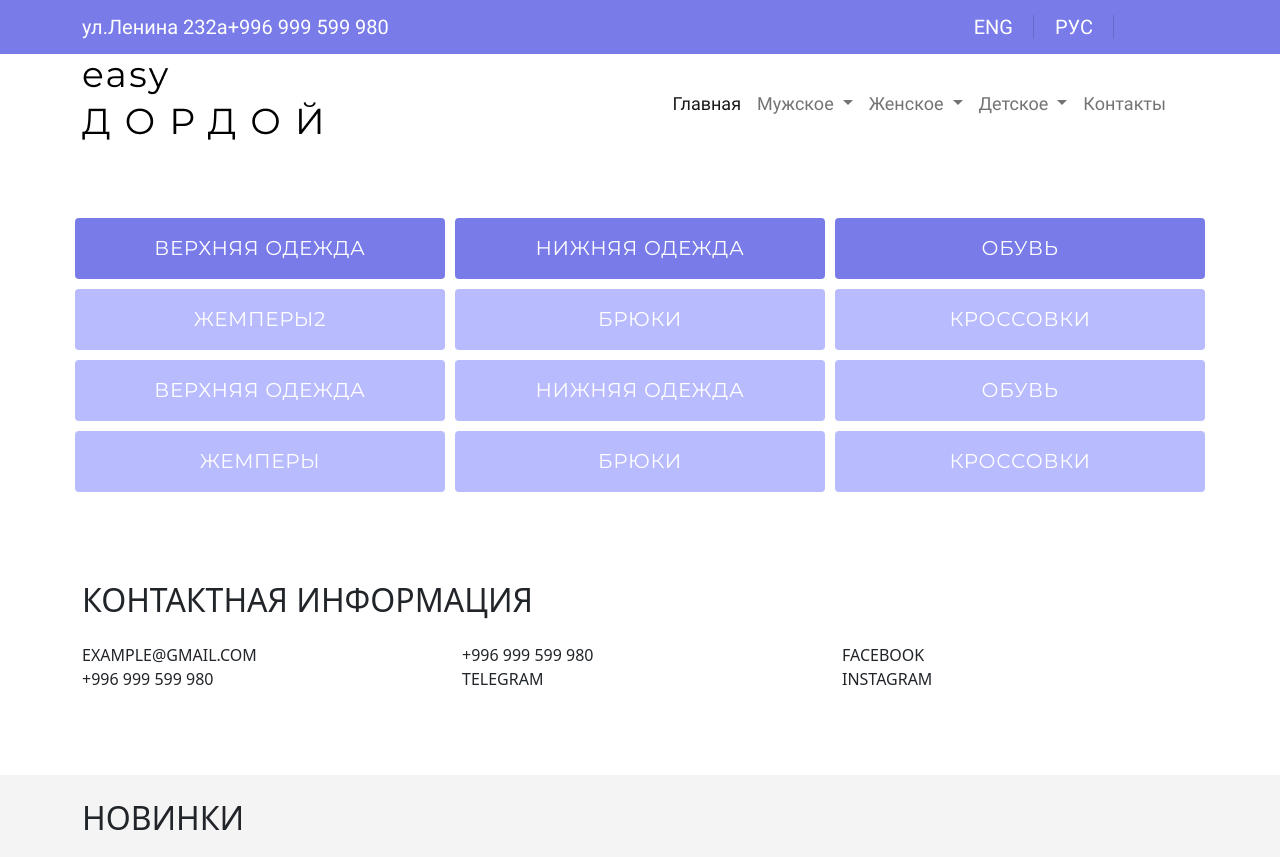
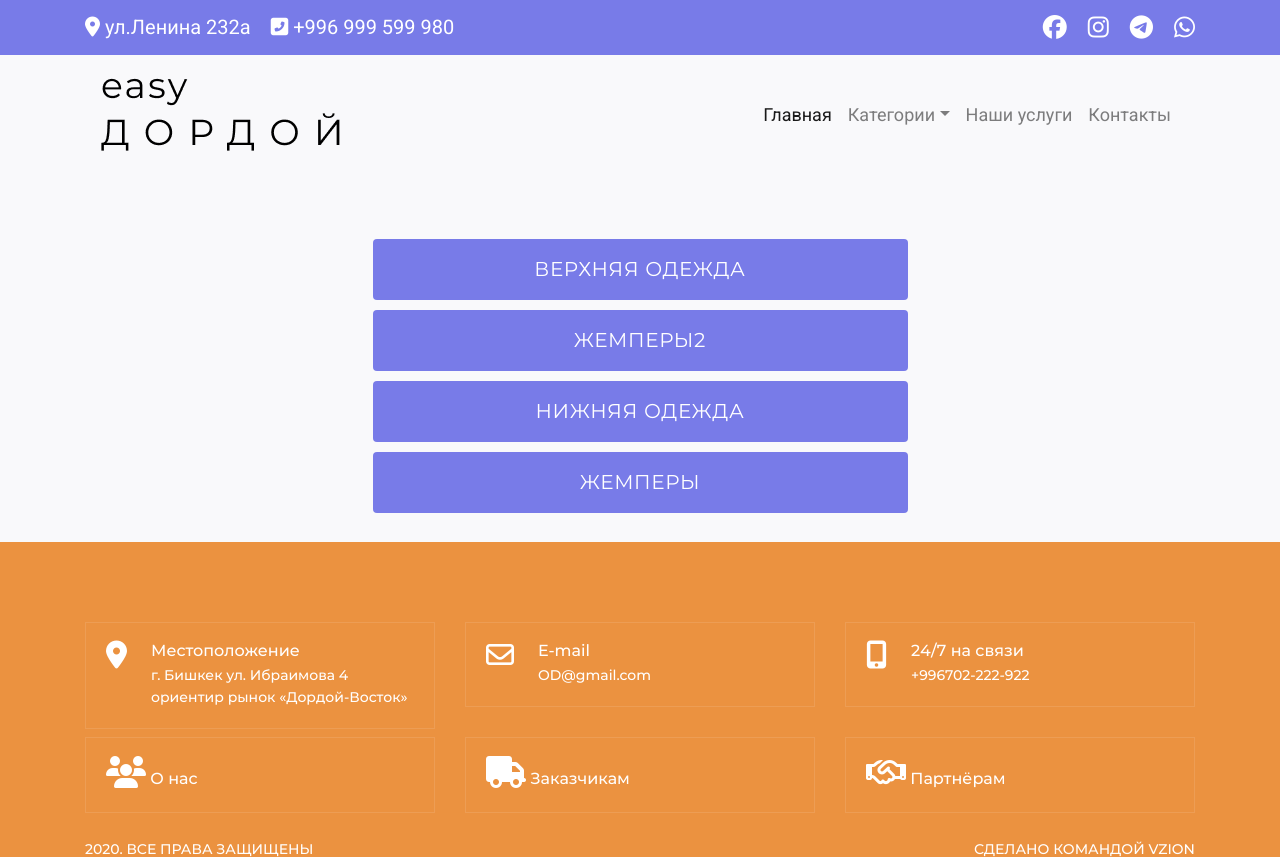
Before and after one commit to oichievas/dordoi, a plain HTML site: page category.html in a window 1280 px wide. Shown: the top 857 px of the page. Drawn offline with nearby package versions, Linux system fonts and the light colour scheme; a web font is replaced by a local one.

Commit message:
commit dev, fix category page

```diff
--- a/category.html
+++ b/category.html
@@ -1,37 +1,49 @@
 <!DOCTYPE html>
 <html lang="en">
 <head>
-    <meta charset="UTF-8" />
-    <meta http-equiv="X-UA-Compatible" content="IE=edge" />
-    <meta name="viewport" content="width=device-width, initial-scale=1.0" />
-    <link rel="stylesheet" href="css/bootstrap.min.css" />
-    <link rel="stylesheet" href="fonts/Roboto/stylesheet.css" />
-    <link rel="stylesheet" href="fonts/mosterrat/stylesheet.css" />
-    <link rel="stylesheet" href="css/style.css" />
+
+    <meta charset="UTF-8"/>
+    <meta http-equiv="X-UA-Compatible" content="IE=edge"/>
+    <meta name="viewport" content="width=device-width, initial-scale=1.0"/>
+
+    <link rel="stylesheet" href="css/bootstrap.min.css"/>
+    <link rel="stylesheet" href="fonts/Roboto/stylesheet.css"/>
+    <link rel="stylesheet" href="fonts/mosterrat/stylesheet.css"/>
+    <link rel="stylesheet" href="https://fonts.googleapis.com/css?family=Roboto:400,700|Open+Sans">
+    <link rel="stylesheet" href="https://stackpath.bootstrapcdn.com/bootstrap/4.5.0/css/bootstrap.min.css">
+    <link rel="stylesheet" href="https://maxcdn.bootstrapcdn.com/font-awesome/4.7.0/css/font-awesome.min.css">
+    <link rel="stylesheet" href="css/style.css"/>
+    <link rel="stylesheet" href="css/product_card.css">
+
+    <script src="https://kit.fontawesome.com/a5b726700f.js" crossorigin="anonymous"></script>
+
     <title>Dordoi 2</title>
+
 </head>
 <body>
+<!-- Header -->
 <header>
     <!-- NUMBER and SOCIAL MEDIA -->
     <div class="number_social">
         <div class="container">
             <div class="row">
-            <div class="col number_size d-flex">
-              <a href=""><img src="img/location.png" alt="">ул.Ленина 232а</a>
-              <a href="tel:+996999599980"><img src="img/phone.png" alt="">+996 999 599 980</a>
+                <div class="col-12 col-lg-6 col-md-6 number_size justify-content-center justify-content-md-start d-flex">
+
+                    <a href="#" style="margin-right: 20px">
+                        <i class="fas fa-map-marker-alt"></i> ул.Ленина 232а
+                    </a>
+                    <a href="tel:+996999599980">
+                        <i class="fas fa-phone-square-alt"></i> +996 999 599 980
+                    </a>
 
                 </div>
-            <div class="col number_size">
-              <div class="row">
-                <div class="col fb_vk_ig d-flex justify-content-end">
-                  <a href="#">ENG</a>
-                  <a class="rus" href="#">РУС</a>
-                  <a href="#"
-                    ><img src="img/fb.png" alt=""></a>
-                  <a href="#" class="vk"><img src="img/vk.png" alt=""></a>
-                  <a href="#"><img src="img/instagram.png" alt=""></a>
-                  <a href="">
-                  <img src="img/telegram.png" alt=""></a>
+                <div class="col-12 col-lg-6 col-md-6">
+                    <div class="row mt-3 mt-md-0">
+                        <div class="col fb_vk_ig d-flex justify-content-center justify-content-md-end" style="font-size: 24px;">
+                            <a href="#"><i class="fab fa-facebook"></i></a>
+                            <a href="#"><i class="fab fa-instagram"></i></a>
+                            <a href="#"><i class="fab fa-telegram"></i></a>
+                            <a href=""><i class="fab fa-whatsapp"></i></a>
                         </div>
                     </div>
                 </div>
@@ -42,14 +54,14 @@
     <div class="container">
         <nav class="navbar navbar-expand-lg navbar-light">
             <div class="container">
-            <a class="navbar-brand" href="index.html"
-              ><img src="img/easy_logo.png" alt=""
-            /></a>
+                <a class="navbar-brand" href="index.html" style="margin: 10px 0;">
+                    <img src="img/easy_logo.png" alt=""/>
+                </a>
                 <button
                         class="navbar-toggler"
                         type="button"
-              data-bs-toggle="collapse"
-              data-bs-target="#navbarSupportedContent"
+                        data-toggle="collapse"
+                        data-target="#navbarSupportedContent"
                         aria-controls="navbarSupportedContent"
                         aria-expanded="false"
                         aria-label="Toggle navigation"
@@ -59,77 +71,26 @@
                 <div class="collapse navbar-collapse" id="navbarSupportedContent">
                     <ul class="navbar-nav me-auto mb-2 mb-lg-0">
                         <li class="nav-item ">
-                  <a class="nav-link active" aria-current="page" href="#"
-                    >Главная</a
-                  >
+                            <a class="nav-link active" aria-current="page" href="index.html">Главная</a>
                         </li>
-                <li class="nav-item dropdown">
-                  <a
-                    class="nav-link dropdown-toggle"
-                    href="category.html"
-                    id="navbarDropdown"
-                    role="button"
-                    data-bs-toggle="dropdown"
-                    aria-expanded="false"
-                  >
-                    Мужское
-                  </a>
-                  <ul class="dropdown-menu" aria-labelledby="navbarDropdown">
-                    <li class=""><a class="dropdown-item" href="#">Action</a></li>
-                    <li class="">
-                      <a class="dropdown-item" href="#">Another action</a>
-                    </li>
-                    <li class="">
-                      <a class="dropdown-item" href="#">Something else here</a>
-                    </li>
+                        <li class="nav-item dropdown" id="nav_categories_dropdown_container">
+                            <a class="nav-link dropdown-toggle" href="category.html"
+                               role="button" id="nav_categories_link">Категории</a>
+                            <ul class="dropdown-menu">
+                                <li class=""><a class="dropdown-item" href="#">Женская одежда</a></li>
+                                <li class=""><a class="dropdown-item" href="#">Мужская одежда</a></li>
+                                <li class=""><a class="dropdown-item" href="#">Детская одежда</a></li>
+                                <li class=""><a class="dropdown-item" href="#">Мусульманская одежда</a></li>
+                                <li class=""><a class="dropdown-item" href="#">Обувь</a></li>
+                                <li class=""><a class="dropdown-item" href="#">Косметика</a></li>
+                                <li class=""><a class="dropdown-item" href="#">Аксессуары</a></li>
+                                <li class=""><a class="dropdown-item" href="#">Все для дома</a></li>
+                                <li class=""><a class="dropdown-item" href="#">Ткани</a></li>
+                                <li class=""><a class="dropdown-item" href="#">Носочно- чулочные изделия</a></li>
                             </ul>
                         </li>
-                <li class="nav-item dropdown">
-                  <a
-                    class="nav-link dropdown-toggle"
-                    href="category.html"
-                    id="navbarDropdown"
-                    role="button"
-                    data-bs-toggle="dropdown"
-                    aria-expanded="false"
-                  >
-                    Женское
-                  </a>
-                  <ul class="dropdown-menu" aria-labelledby="navbarDropdown">
-                    <li class="">
-                      <a class="dropdown-item" href="#">Action</a>
-                    </li>
-                    <li class="">
-                      <a class="dropdown-item" href="#">Another action</a>
-                    </li>
-                    <li class="">
-                      <a class="dropdown-item" href="#">Something else here</a>
-                    </li>
-                  </ul>
-                </li>
-                <li class="nav-item dropdown">
-                  <a
-                    class="nav-link dropdown-toggle"
-                    href="category.html"
-                    id="navbarDropdown"
-                    role="button"
-                    data-bs-toggle="dropdown"
-                    aria-expanded="false"
-                  >
-                    Детское
-                  </a>
-                  <ul class="dropdown-menu" aria-labelledby="navbarDropdown">
-                    <li class="">
-                      <a class="dropdown-item" href="#">Action</a></li>
-                    <li class="">
-                      <a class="dropdown-item" href="#">Another action</a>
-                    </li>
-                    <li class="">
-                      <a class="dropdown-item" href="#">Something else here</a>
-                    </li>
-                  </ul>
-                </li>
-                <li class="nav-item pe-4">
+                        <li class="nav-item dropdown"><a class="nav-link">Наши услуги</a></li>
+                        <li class="nav-item pe-4 right_padding">
                             <a class="nav-link" href="#">Контакты</a>
                         </li>
                     </ul>
@@ -138,238 +99,148 @@
         </nav>
     </div>
 </header>
-    <!-- Category -->
+<!-- Header End -->
+
+<!-- Breadcrumbs Start -->
+
+<!-- Breadcrumbs End -->
+
 <!-- Categoty -->
 <section class="category text-center">
     <div class="container">
-      <div class="row">
-        <div class="col-md-4">
+        <div class="row j_cat_center">
+            <div class="col-md-6">
                 <a href="">
                     <div class="inblock p-3 category_active">
                         ВЕРХНЯЯ ОДЕЖДА
                     </div>
                 </a>
             </div>
-        <div class="col-md-4">
+        </div>
+        <div class="row j_cat_center">
+            <div class="col-md-6">
+                <a href="">
+                    <div class="inblock p-3 category_active">
+                     ЖЕМПЕРЫ2
+                    </div>
+                </a>
+            </div>
+        </div>
+        <div class="row j_cat_center">
+            <div class="col-md-6">
                 <a href="">
                     <div class="inblock p-3 category_active">
                         НИЖНЯЯ ОДЕЖДА
                     </div>
                 </a>
             </div>
-        <div class="col-md-4">
+        </div>
+        <div class="row j_cat_center">
+            <div class="col-md-6">
                 <a href="">
                     <div class="inblock p-3 category_active">
-            ОБУВЬ
-          </div>
-          </a>
-        </div>
-
-      </div>
-      <div class="row">
-        <div class="col-md-4">
-          <a href="">
-          <div class="inblock p-3 disabled_link">
-            ЖЕМПЕРЫ2
-          </div>
-          </a>
-        </div>
-        <div class="col-md-4">
-          <a href="">
-          <div class="inblock p-3 disabled_link">
-            БРЮКИ
-          </div>
-          </a>
-        </div>
-        <div class="col-md-4">
-          <a href="">
-          <div class="inblock p-3 disabled_link">
-            КРОССОВКИ
-          </div>
-          </a>
-        </div>
-
-      </div>
-      <div class="row">
-        <div class="col-md-4">
-          <a href="">
-          <div class="inblock p-3 disabled_link">
-            ВЕРХНЯЯ ОДЕЖДА
-          </div>
-          </a>
-        </div>
-        <div class="col-md-4">
-          <a href="">
-          <div class="inblock p-3 disabled_link">
-            НИЖНЯЯ ОДЕЖДА
-          </div>
-          </a>
-        </div>
-        <div class="col-md-4">
-          <a href="">
-          <div class="inblock p-3 disabled_link">
-            ОБУВЬ
-          </div>
-          </a>
-        </div>
-
-      </div>
-      <div class="row">
-        <div class="col-md-4">
-          <a href="">
-          <div class="inblock p-3 disabled_link">
                         ЖЕМПЕРЫ
                     </div>
                 </a>
             </div>
-        <div class="col-md-4">
-          <a href="">
-          <div class="inblock p-3 disabled_link">
-            БРЮКИ
         </div>
+    </div>
+</section>
+
+<!-- Footer -->
+<footer class="py-11 bg-dark-1 mt-4" style="padding-bottom: 0rem">
+    <div class="container">
+        <div class="row">
+            <div class="col-lg-4 col-md-6 col-sm-12 col-12">
+                <div class="d-flex footer-box">
+                    <div class="mr-4">
+                        <i class="fas fa-map-marker-alt text-white fa-2x"></i>
+                    </div>
+                    <div>
+                        <h6 class="mb-1 text-white font-w-5">Местоположение</h6>
+                        <p class="mb-0 font-w-4 text-white">г. Бишкек ул. Ибраимова 4 ориентир рынок «Дордой-Восток»</p>
+                    </div>
+                </div>
+            </div>
+            <div class="col-lg-4 col-md-6 col-sm-12 col-12">
+                <div class="d-flex footer-box">
+                    <div class="mr-4">
+                        <i class="far fa-2x fa-envelope text-white"></i>
+                    </div>
+                    <div>
+                        <h6 class="mb-1 text-white font-w-5">E-mail</h6>
+                        <a class="text-white font-w-4" href="mailto:otpravka.kg@gmail.com ">
+                            OD@gmail.com
+                        </a><br>
+                    </div>
+                </div>
+            </div>
+            <div class="col-lg-4 col-md-6 col-sm-12 col-12">
+                <div class="d-flex footer-box">
+                    <div class="mr-4">
+                        <i class="fas fa-2x fa-mobile-alt text-white"></i>
+                    </div>
+                    <div>
+                        <h6 class="mb-1 text-white font-w-5">24/7 на связи</h6>
+                        <p class="mb-0 font-w-4 text-white">
+                            <a href="tel:+996702222922"> +996702-222-922 </a>
+                        </p>
+                    </div>
+                </div>
+            </div>
+
+            <div class="col-lg-4 col-md-6 col-sm-12 col-12 mt-2">
+                <div class="d-flex footer-box">
+                    <div>
+                        <h6 class="mb-1 text-white font-w-5">
+                            <a href="#">
+                                <i class="fas fa-users fa-2x text-white"></i>
+                                О нас
                             </a>
+                        </h6>
                     </div>
-        <div class="col-md-4">
-          <a href="">
-          <div class="inblock p-3 disabled_link">
-            КРОССОВКИ
                 </div>
+            </div>
+            <div class="col-lg-4 col-md-6 col-sm-12 col-12 mt-2">
+                <div class="d-flex footer-box">
+                    <div>
+                        <h6 class="mb-1 text-white font-w-5">
+                            <a href="#">
+                                <i class="fas fa-truck text-white fa-2x"></i>
+                                Заказчикам
                             </a>
+                        </h6>
+                    </div>
+                </div>
+            </div>
+            <div class="col-lg-4 col-md-6 col-sm-12 col-12 mt-2">
+                <div class="d-flex footer-box">
+                    <div>
+                        <h6 class="mb-1 text-white font-w-5">
+                            <a href="#">
+                                <i class="far fa-handshake fa-2x text-white"></i>
+                                Партнёрам
+                            </a>
+                        </h6>
+                    </div>
+                </div>
             </div>
 
         </div>
     </div>
-    </div>
-
-  </section>
-    </div>
-    <section class="contacts container pb-4 pt-4">
-      <h2 class="mb-4">КОНТАКТНАЯ ИНФОРМАЦИЯ</h2>
-      <div class="row">
-        <div class="col-md-4"><a href="mailto:">EXAMPLE@GMAIL.COM</a></div>
-        <div class="col-md-4"><a href="tel:+996559980">+996 999 599 980</a></div>
-        <div class="col-md-4"><a href="http://" target="_blank" rel="noopener noreferrer">FACEBOOK</a></div>
-        <div class="col-md-4"><a href="tel:+996559980">+996 999 599 980</a></div>
-        <div class="col-md-4"><a href="http://" target="_blank" rel="noopener noreferrer">TELEGRAM</a></div>
-        <div class="col-md-4"><a href="" target="_blank">INSTAGRAM</a></div>
-
-
-      </div>
-    </section>
-    <section class="new pb-4 pt-4">
-      <div class="container">
-        <h2 class="mb-4">НОВИНКИ</h2>
-        <div class="new_cards row row-cols-1 row-cols-md-3 g-4">
-          <div class="col-md-4 col-sm-6">
-            <div class="card text-center" style="width: 18rem;">
-              <img src="img/woman.png" class="card-img-top" alt="...">
-              <div class="card-body">
-                <h5 class="card-title">Женский костюм</h5>
-                <p class="card-text">Lorem consectetur adipisicing elit.</p>
-                <a href="#" class="btn btn-primary">Посмотреть</a>
-              </div>
-            </div>
-          </div>
-          <div class="col-md-4 col-sm-6">
-            <div class="card text-center" style="width: 18rem;">
-              <img src="img/woman.png" class="card-img-top" alt="...">
-              <div class="card-body">
-                <h5 class="card-title">Женский костюм</h5>
-                <p class="card-text">Lorem consectetur adipisicing elit.</p>
-                <a href="#" class="btn btn-primary">Посмотреть</a>
-              </div>
-            </div>
-          </div>
-          <div class="col-md-4 col-sm-6">
-            <div class="card text-center" style="width: 18rem;">
-              <img src="img/woman.png" class="card-img-top" alt="...">
-              <div class="card-body">
-                <h5 class="card-title">Женский костюм</h5>
-                <p class="card-text">Lorem consectetur adipisicing elit.</p>
-                <a href="#" class="btn btn-primary">Посмотреть</a>
-              </div>
-            </div>
-          </div>
-          <div class="col-md-4 col-sm-6">
-            <div class="card text-center" style="width: 18rem;">
-              <img src="img/woman.png" class="card-img-top" alt="...">
-              <div class="card-body">
-                <h5 class="card-title">Женский костюм</h5>
-                <p class="card-text">Lorem consectetur adipisicing elit.</p>
-                <a href="#" class="btn btn-primary">Посмотреть</a>
-              </div>
-            </div>
-          </div>
-          <div class="col-md-4 col-sm-6">
-            <div class="card text-center" style="width: 18rem;">
-              <img src="img/woman.png" class="card-img-top" alt="...">
-              <div class="card-body">
-                <h5 class="card-title">Женский костюм</h5>
-                <p class="card-text">Lorem consectetur adipisicing elit.</p>
-                <a href="#" class="btn btn-primary">Посмотреть</a>
-              </div>
-            </div>
-          </div>
-          <div class="col-md-4 col-sm-6">
-            <div class="card text-center" style="width: 18rem;">
-              <img src="img/woman.png" class="card-img-top" alt="...">
-              <div class="card-body">
-                <h5 class="card-title">Женский костюм</h5>
-                <p class="card-text">Lorem consectetur adipisicing elit.</p>
-                <a href="#" class="btn btn-primary">Посмотреть</a>
-              </div>
-            </div>
-          </div>
-        </div>
-      </div>
-    </section>
-    <!-- ------3 Icons------- -->
-      <section class="icons container">
-          <div class="row align-items-center justify-content-center">
-            <div class="col-md-4 col-sm-6">
-              <div class="row d-flex align-items-center justify-content-center ">
-                <div class="col icon">
-                  <img src="img/delivery.png" alt="">
-                </div>
-                <div class="col description text_start">
-                  <h6>Бесплатная доставка</h6>
-                  <p>Более 1000 довольных клиентов</p>
-                </div>
-              </div>
-            </div>
-            <div class="col-md-4 col-sm-6">
-              <div class="row d-flex align-items-center justify-content-center ">
-                <div class="col icon">
-                  <img src="img/truck.png" alt="">
-                </div>
-                <div class="col description text_start">
-                  <h6>Бесплатная доставка</h6>
-                  <p>Более 1000 довольных клиентов</p>
-                </div>
-              </div>
-            </div>
-            <div class="col-md-4 col-sm-6">
-              <div class="row d-flex align-items-center justify-content-center ">
-                <div class="col icon">
-                  <img src="img/finger.png" alt="">
-                </div>
-                <div class="col description text_start">
-                  <h6>Бесплатная доставка</h6>
-                  <p>Более 1000 довольных клиентов</p>
-                </div>
-              </div>
-            </div>
-          </div>
-      </section>
-    <!-- -----Footer----- -->
     <footer class="container">
-      <div class=" d-flex align-items-center justify-content-between">
+        <div class=" d-flex align-items-center justify-content-between text-white">
             <div>2020. ВСЕ ПРАВА ЗАЩИЩЕНЫ</div>
             <div>СДЕЛАНО КОМАНДОЙ VZION</div>
         </div>
     </footer>
+</footer>
+<!-- -----Footer----- -->
 
 <!-- Подключение скрипта -->
+<script src="js/jquery-3.5.1.min.js"></script>
+<script src="js/popper.min.js"></script>
 <script src="js/bootstrap.min.js"></script>
+<script src="js/product_card.js"></script>
 </body>
 </html>
--- a/css/style.css
+++ b/css/style.css
@@ -400,10 +400,10 @@ footer {
 /* ---------CATEGORY-------------- */
 
 .category {
-  padding: 60px 0px;
+  padding-top: 60px;
 }
-
-.category .col-md-4 {
+.j_cat_center{
+  justify-content: center;
   padding: 5px;
 }
 
```
Also changed, not shown: index.html (+1 -2 lines). Lines whose indentation alone changed are shown as unchanged.
